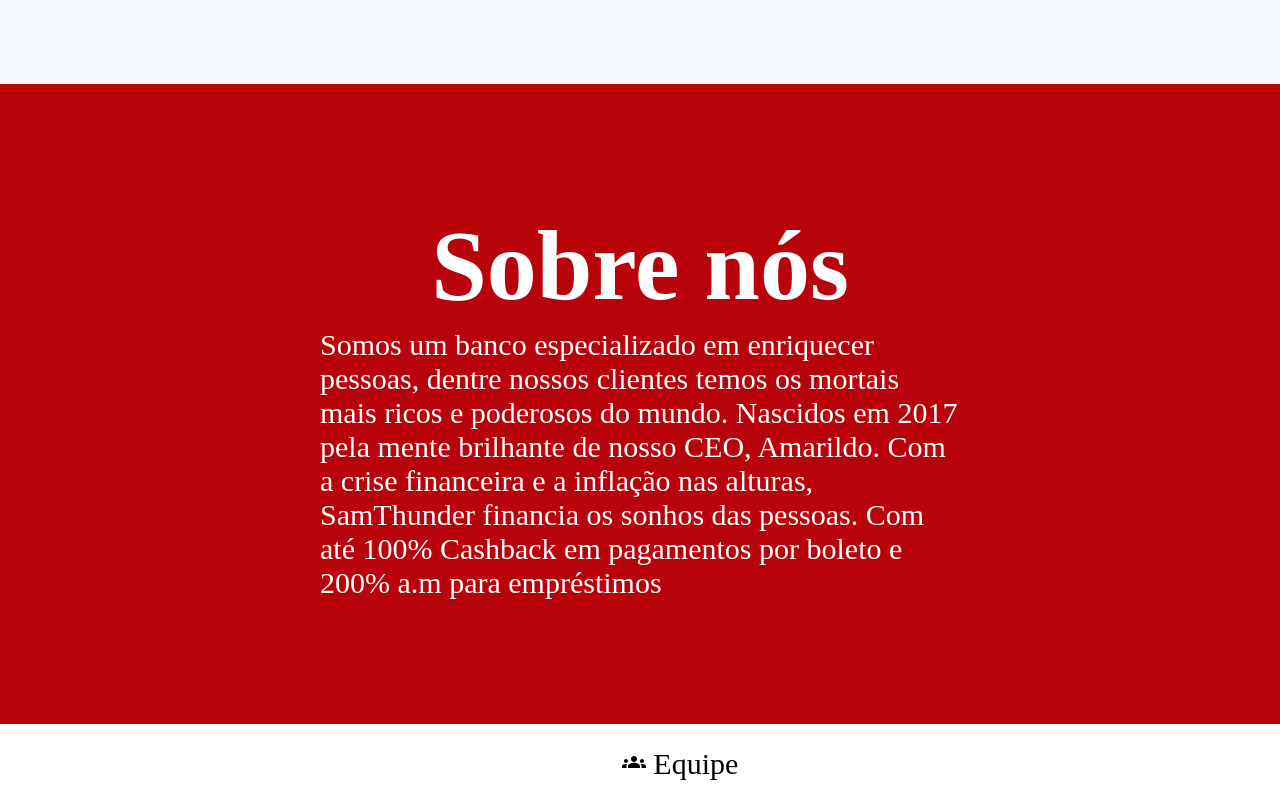
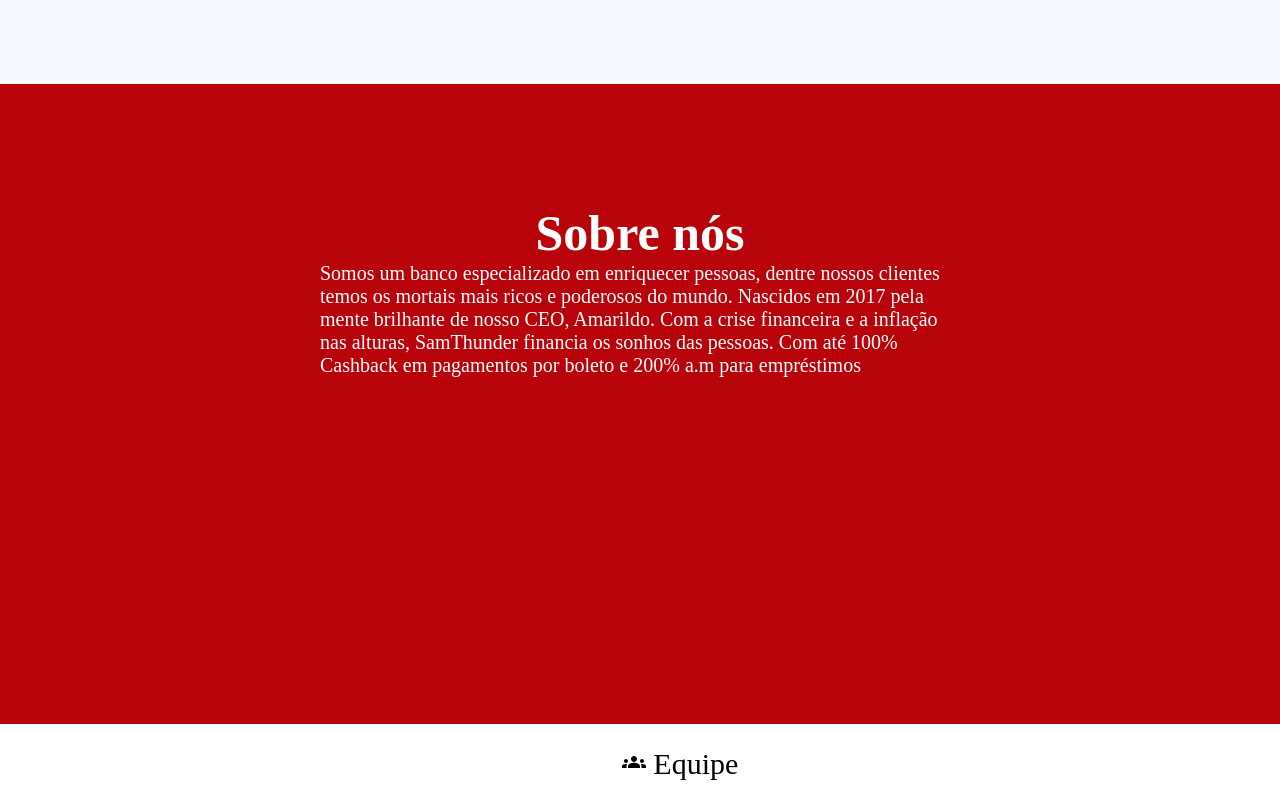
Before and after one commit to Samuel-prata/My-Bank, a React (Vite) app: page / in a window 1280 px wide. Shown: the part 636-1427 px from the top of the page. Built offline with nearby package versions, Linux system fonts and the light colour scheme.

Commit message:
refactor: change section 'About'

```diff
--- a/src/Components/About/About.jsx
+++ b/src/Components/About/About.jsx
@@ -13,19 +13,20 @@
   return (
     <>
       <SecondSection>
-        <ImageTwo src={Image2} />
         <ContainerAbout>
           <TitleAbout> Sobre nós</TitleAbout>
           <ContainerText>
             <TextAbout>
               Somos um banco especializado em enriquecer pessoas, dentre nossos
               clientes temos os mortais mais ricos e poderosos do mundo.
-              Nascidos em 2017 pela mente brilhante de nosso CEO, Amarildo.
-              Com a crise financeira e a inflação nas alturas, SamThunder financia os sonhos das pessoas.
-              Com até 100% Cashback em pagamentos por boleto e 200% a.m para empréstimos
+              Nascidos em 2017 pela mente brilhante de nosso CEO, Amarildo. Com
+              a crise financeira e a inflação nas alturas, SamThunder financia
+              os sonhos das pessoas. Com até 100% Cashback em pagamentos por
+              boleto e 200% a.m para empréstimos
             </TextAbout>
           </ContainerText>
         </ContainerAbout>
+        <ImageTwo src={Image2} />
       </SecondSection>
     </>
   );
--- a/src/Components/About/AboutStyle.js
+++ b/src/Components/About/AboutStyle.js
@@ -24,21 +24,30 @@
   align-items: center;
   justify-content: center;
   justify-content: space-evenly;
+
+
 `;
 
 export const ContainerText = styled.div`
   width: 50%;
   @media (max-width: 1300px) {
     width: 100%;
+    height: 100%;
   }
 `;
 
 export const TitleAbout = styled.h1`
   color: white;
   font-size: 100px;
+  @media (max-width: 1300px) {
+    font-size: 50px
+  }
 `;
 export const TextAbout = styled.p`
   color: white;
   font-size: 30px;
   font-family: 'Times New Roman', Times, serif;
+  @media (max-width: 1300px) {
+    font-size: 20px
+  }
 `;
```
